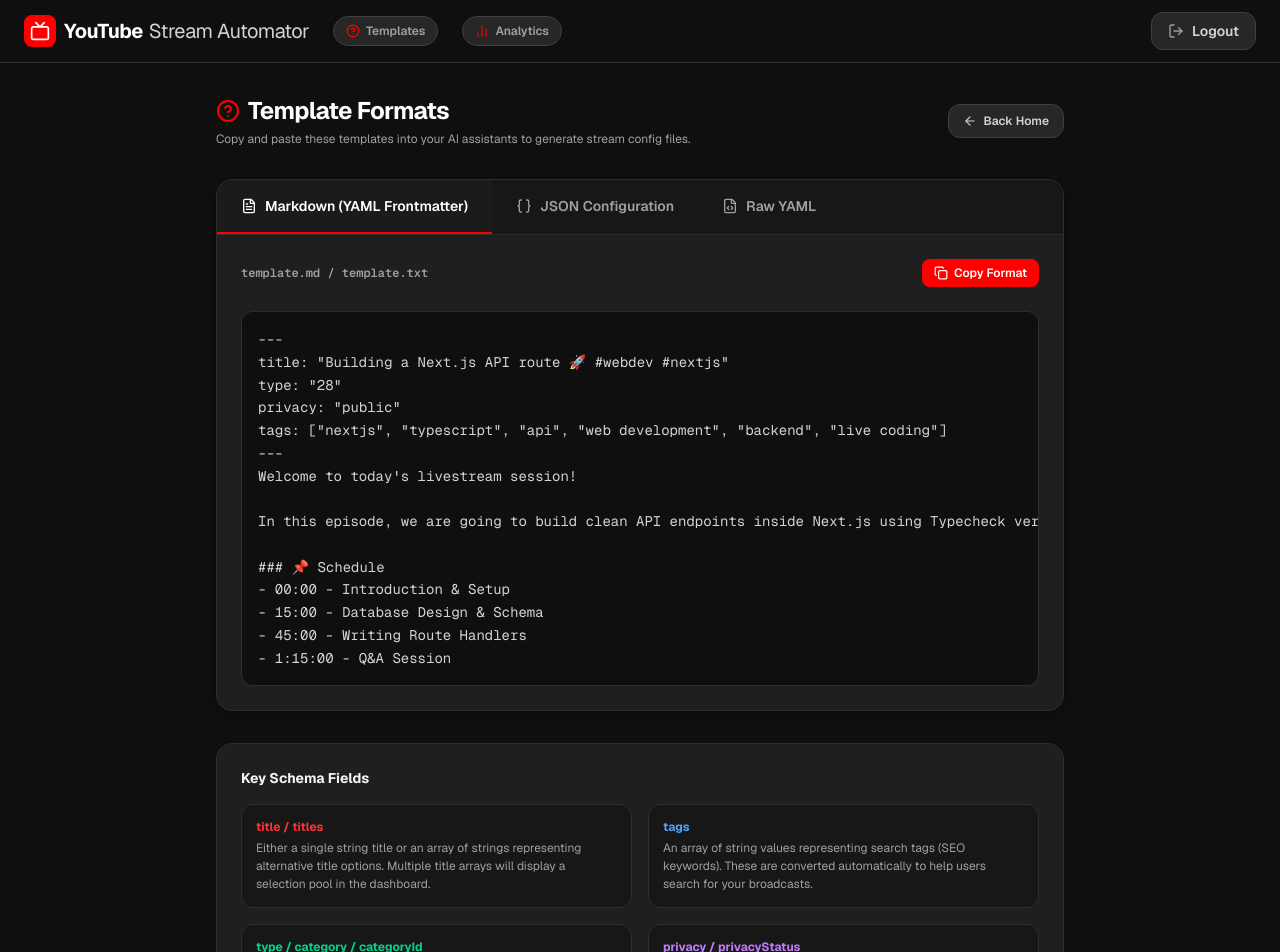
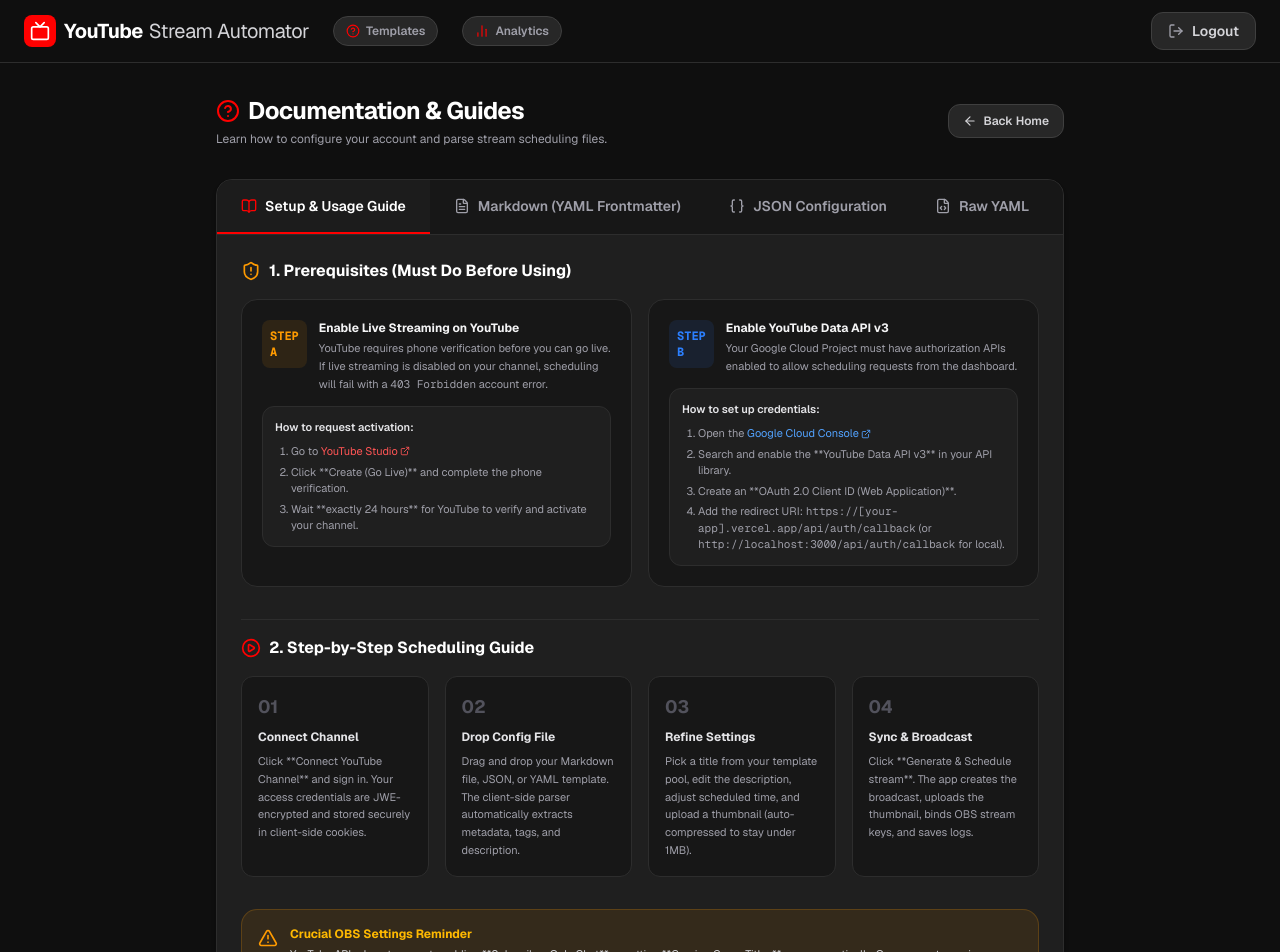
Before and after one commit to Debanjan110d/YouTube-Stream-Automator, a Next.js app: page /docs in a window 1280 px wide. Shown: the top 952 px of the page. Built offline with nearby package versions, Linux system fonts and the light colour scheme.

Commit message:
docs: add setup and usage prerequisites guide to dashboard docs page and readme

```diff
--- a/app/docs/page.tsx
+++ b/app/docs/page.tsx
@@ -10,7 +10,15 @@
   FileText,
   FileCode,
   Braces,
-  HelpCircle
+  HelpCircle,
+  BookOpen,
+  Sparkles,
+  PlayCircle,
+  Video,
+  AlertTriangle,
+  ExternalLink,
+  ShieldAlert,
+  Settings
 } from 'lucide-react';
 import DashboardHeader from '@/components/DashboardHeader';
 
@@ -66,9 +74,8 @@
 
 
 export default function DocsPage() {
-  const [activeTab, setActiveTab] = useState<'md' | 'json' | 'yaml'>('md');
+  const [activeTab, setActiveTab] = useState<'guide' | 'md' | 'json' | 'yaml'>('guide');
   const [copied, setCopied] = useState(false);
-
 
   const handleCopy = (text: string) => {
     navigator.clipboard.writeText(text);
@@ -76,12 +83,10 @@
     setTimeout(() => setCopied(false), 2000);
   };
 
-
   return (
     <div className="min-h-screen bg-[#0f0f0f] text-white flex flex-col justify-between font-sans">
 
       <div>
-        {/* We pass null for channelInfo as this is a public docs page */}
         <DashboardHeader channelInfo={null} onLogout={() => {}} />
 
         <main className="max-w-4xl mx-auto px-6 py-8 space-y-8">
@@ -91,9 +96,9 @@
             <div className="space-y-1">
               <h2 className="text-2xl font-bold tracking-tight text-white flex items-center gap-2">
                 <HelpCircle className="h-6 w-6 text-[#ff0000]" />
-                Template Formats
+                Documentation & Guides
               </h2>
-              <p className="text-xs text-zinc-400">Copy and paste these templates into your AI assistants to generate stream config files.</p>
+              <p className="text-xs text-zinc-400">Learn how to configure your account and parse stream scheduling files.</p>
             </div>
 
             <Link
@@ -108,11 +113,22 @@
           <div className="bg-[#1f1f1f] border border-[#2d2d2d] rounded-2xl overflow-hidden shadow-md">
 
             {/* Tabs Header Selection */}
-            <div className="flex border-b border-[#2d2d2d] bg-[#171717]">
+            <div className="flex flex-wrap border-b border-[#2d2d2d] bg-[#171717]">
+
+              <button
+                onClick={() => setActiveTab('guide')}
+                className={`py-4 px-6 text-xs sm:text-sm font-semibold flex items-center justify-center gap-2 border-b-2 transition-all ${
+                  activeTab === 'guide'
+                    ? 'border-[#ff0000] text-white bg-white/[0.02]'
+                    : 'border-transparent text-zinc-400 hover:text-zinc-200'
+                }`}
+              >
+                <BookOpen className="h-4 w-4 text-[#ff0000]" /> Setup & Usage Guide
+              </button>
 
               <button
                 onClick={() => setActiveTab('md')}
-                className={`flex-1 sm:flex-initial py-4 px-6 text-xs sm:text-sm font-semibold flex items-center justify-center gap-2 border-b-2 transition-all ${
+                className={`py-4 px-6 text-xs sm:text-sm font-semibold flex items-center justify-center gap-2 border-b-2 transition-all ${
                   activeTab === 'md'
                     ? 'border-[#ff0000] text-white bg-white/[0.02]'
                     : 'border-transparent text-zinc-400 hover:text-zinc-200'
@@ -123,7 +139,7 @@
 
               <button
                 onClick={() => setActiveTab('json')}
-                className={`flex-1 sm:flex-initial py-4 px-6 text-xs sm:text-sm font-semibold flex items-center justify-center gap-2 border-b-2 transition-all ${
+                className={`py-4 px-6 text-xs sm:text-sm font-semibold flex items-center justify-center gap-2 border-b-2 transition-all ${
                   activeTab === 'json'
                     ? 'border-[#ff0000] text-white bg-white/[0.02]'
                     : 'border-transparent text-zinc-400 hover:text-zinc-200'
@@ -134,7 +150,7 @@
 
               <button
                 onClick={() => setActiveTab('yaml')}
-                className={`flex-1 sm:flex-initial py-4 px-6 text-xs sm:text-sm font-semibold flex items-center justify-center gap-2 border-b-2 transition-all ${
+                className={`py-4 px-6 text-xs sm:text-sm font-semibold flex items-center justify-center gap-2 border-b-2 transition-all ${
                   activeTab === 'yaml'
                     ? 'border-[#ff0000] text-white bg-white/[0.02]'
                     : 'border-transparent text-zinc-400 hover:text-zinc-200'
@@ -148,6 +164,120 @@
             {/* Config Content Panel */}
             <div className="p-6 space-y-6">
 
+              {activeTab === 'guide' ? (
+                <div className="space-y-8">
+
+                  {/* Prerequisites section */}
+                  <div className="space-y-4">
+                    <h3 className="text-base font-bold text-white flex items-center gap-2">
+                      <ShieldAlert className="h-5 w-5 text-amber-500" />
+                      1. Prerequisites (Must Do Before Using)
+                    </h3>
+
+                    <div className="grid grid-cols-1 md:grid-cols-2 gap-4">
+
+                      <div className="bg-[#171717] border border-[#2d2d2d] p-5 rounded-2xl space-y-3">
+                        <div className="flex items-start gap-3">
+                          <span className="p-2 bg-amber-500/10 rounded-lg text-amber-500 text-xs font-bold font-mono">STEP A</span>
+                          <div>
+                            <h4 className="font-bold text-xs text-zinc-100">Enable Live Streaming on YouTube</h4>
+                            <p className="text-[11px] text-zinc-400 mt-1 leading-relaxed">
+                              YouTube requires phone verification before you can go live. If live streaming is disabled on your channel, scheduling will fail with a <code>403 Forbidden</code> account error.
+                            </p>
+                          </div>
+                        </div>
+                        <div className="bg-[#1f1f1f] p-3 rounded-xl border border-[#2d2d2d] text-[11px] text-zinc-400 space-y-2">
+                          <p className="font-semibold text-zinc-200">How to request activation:</p>
+                          <ol className="list-decimal pl-4 space-y-1">
+                            <li>Go to <a href="https://studio.youtube.com" target="_blank" rel="noopener noreferrer" className="text-[#ff5555] hover:underline inline-flex items-center gap-0.5">YouTube Studio <ExternalLink className="h-2.5 w-2.5" /></a></li>
+                            <li>Click **Create (Go Live)** and complete the phone verification.</li>
+                            <li>Wait **exactly 24 hours** for YouTube to verify and activate your channel.</li>
+                          </ol>
+                        </div>
+                      </div>
+
+                      <div className="bg-[#171717] border border-[#2d2d2d] p-5 rounded-2xl space-y-3">
+                        <div className="flex items-start gap-3">
+                          <span className="p-2 bg-blue-500/10 rounded-lg text-blue-500 text-xs font-bold font-mono">STEP B</span>
+                          <div>
+                            <h4 className="font-bold text-xs text-zinc-100">Enable YouTube Data API v3</h4>
+                            <p className="text-[11px] text-zinc-400 mt-1 leading-relaxed">
+                              Your Google Cloud Project must have authorization APIs enabled to allow scheduling requests from the dashboard.
+                            </p>
+                          </div>
+                        </div>
+                        <div className="bg-[#1f1f1f] p-3 rounded-xl border border-[#2d2d2d] text-[11px] text-zinc-400 space-y-2 font-sans">
+                          <p className="font-semibold text-zinc-200">How to set up credentials:</p>
+                          <ol className="list-decimal pl-4 space-y-1">
+                            <li>Open the <a href="https://console.cloud.google.com" target="_blank" rel="noopener noreferrer" className="text-blue-400 hover:underline inline-flex items-center gap-0.5">Google Cloud Console <ExternalLink className="h-2.5 w-2.5" /></a></li>
+                            <li>Search and enable the **YouTube Data API v3** in your API library.</li>
+                            <li>Create an **OAuth 2.0 Client ID (Web Application)**.</li>
+                            <li>Add the redirect URI: <code>https://[your-app].vercel.app/api/auth/callback</code> (or <code>http://localhost:3000/api/auth/callback</code> for local).</li>
+                          </ol>
+                        </div>
+                      </div>
+
+                    </div>
+                  </div>
+
+                  {/* Operational instructions section */}
+                  <div className="space-y-4 pt-4 border-t border-[#2d2d2d]">
+                    <h3 className="text-base font-bold text-white flex items-center gap-2">
+                      <PlayCircle className="h-5 w-5 text-[#ff0000]" />
+                      2. Step-by-Step Scheduling Guide
+                    </h3>
+
+                    <div className="grid grid-cols-1 sm:grid-cols-2 md:grid-cols-4 gap-4 text-xs">
+
+                      <div className="bg-[#171717] border border-[#2d2d2d] p-4 rounded-xl space-y-2">
+                        <div className="text-lg font-bold text-zinc-600">01</div>
+                        <h4 className="font-bold text-zinc-200">Connect Channel</h4>
+                        <p className="text-[11px] text-zinc-400 leading-relaxed">
+                          Click **Connect YouTube Channel** and sign in. Your access credentials are JWE-encrypted and stored securely in client-side cookies.
+                        </p>
+                      </div>
+
+                      <div className="bg-[#171717] border border-[#2d2d2d] p-4 rounded-xl space-y-2">
+                        <div className="text-lg font-bold text-zinc-600">02</div>
+                        <h4 className="font-bold text-zinc-200">Drop Config File</h4>
+                        <p className="text-[11px] text-zinc-400 leading-relaxed">
+                          Drag and drop your Markdown file, JSON, or YAML template. The client-side parser automatically extracts metadata, tags, and description.
+                        </p>
+                      </div>
+
+                      <div className="bg-[#171717] border border-[#2d2d2d] p-4 rounded-xl space-y-2">
+                        <div className="text-lg font-bold text-zinc-600">03</div>
+                        <h4 className="font-bold text-zinc-200">Refine Settings</h4>
+                        <p className="text-[11px] text-zinc-400 leading-relaxed">
+                          Pick a title from your template pool, edit the description, adjust scheduled time, and upload a thumbnail (auto-compressed to stay under 1MB).
+                        </p>
+                      </div>
+
+                      <div className="bg-[#171717] border border-[#2d2d2d] p-4 rounded-xl space-y-2">
+                        <div className="text-lg font-bold text-zinc-600">04</div>
+                        <h4 className="font-bold text-zinc-200">Sync & Broadcast</h4>
+                        <p className="text-[11px] text-zinc-400 leading-relaxed">
+                          Click **Generate & Schedule stream**. The app creates the broadcast, uploads the thumbnail, binds OBS stream keys, and saves logs.
+                        </p>
+                      </div>
+
+                    </div>
+                  </div>
+
+                  {/* Post-Sync OBS configurations warning */}
+                  <div className="bg-amber-500/10 border border-amber-500/20 p-4 rounded-2xl flex items-start gap-3">
+                    <AlertTriangle className="h-5 w-5 text-amber-500 flex-shrink-0 mt-0.5" />
+                    <div className="space-y-1">
+                      <h4 className="font-bold text-xs text-amber-400">Crucial OBS Settings Reminder</h4>
+                      <p className="text-[11px] text-zinc-300 leading-relaxed">
+                        YouTube APIs do not support enabling **Subscriber-Only Chat** or setting **Gaming Game Titles** programmatically. Once your stream is successfully scheduled, open your YouTube Studio Live Control Room and toggle these settings manually before clicking start in OBS!
+                      </p>
+                    </div>
+                  </div>
+
+                </div>
+              ) : (
+                <>
                   <div className="flex justify-between items-center">
                     <span className="text-xs text-zinc-400 font-semibold font-mono">
                       {activeTab === 'md' ? 'template.md / template.txt' : activeTab === 'json' ? 'template.json' : 'template.yaml / template.yml'}
@@ -177,12 +307,15 @@
                       {activeTab === 'md' ? MD_TEMPLATE : activeTab === 'json' ? JSON_TEMPLATE : YAML_TEMPLATE}
                     </code>
                   </pre>
+                </>
+              )}
 
             </div>
 
           </div>
 
           {/* Details metadata instructions */}
+          {activeTab !== 'guide' && (
             <div className="bg-[#1f1f1f] border border-[#2d2d2d] rounded-2xl p-6 space-y-4">
               <h3 className="font-bold text-sm text-zinc-100">Key Schema Fields</h3>
 
@@ -216,6 +349,7 @@
                 </div>
               </div>
             </div>
+          )}
 
         </main>
       </div>
```
Also changed, not shown: 1 other file (tests, documents, lock files or other folders). Lines whose indentation alone changed are shown as unchanged.
